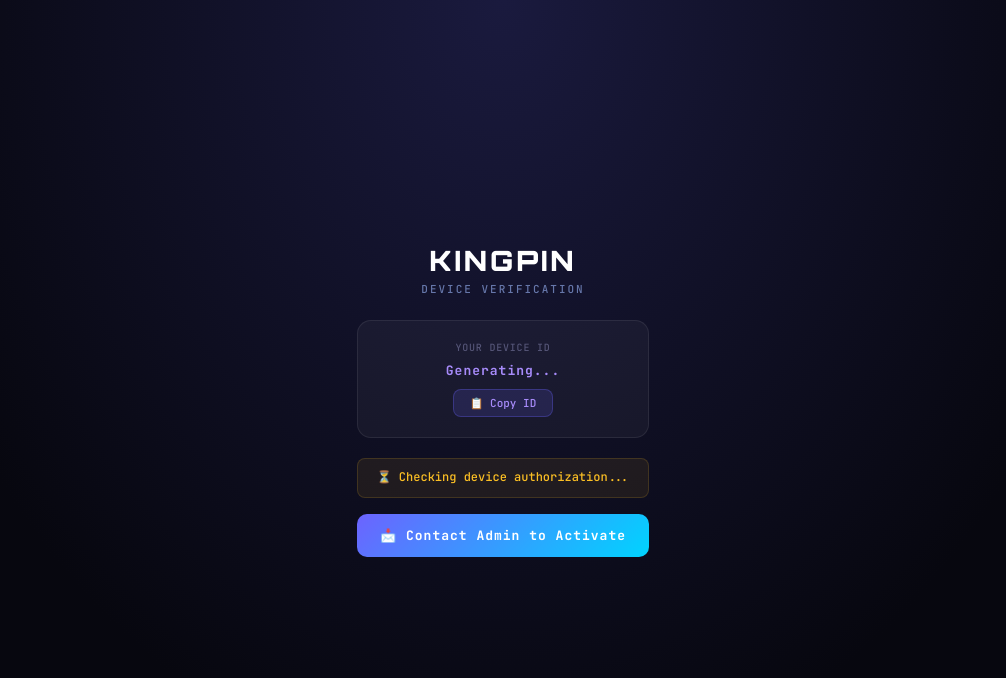
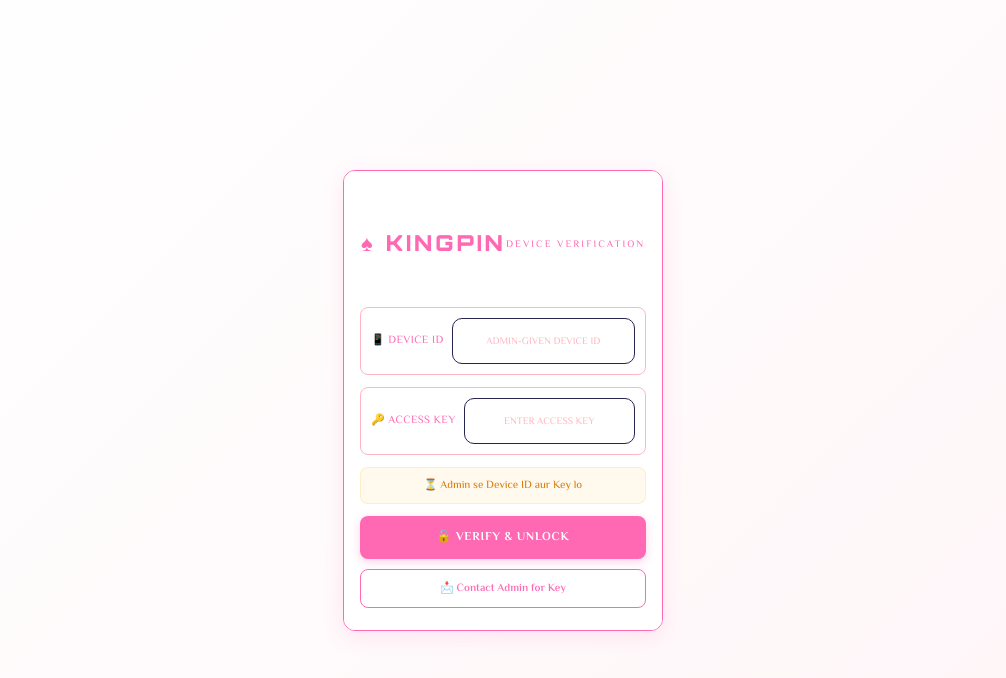
Before and after one commit to Autobet-ui/kingpin, a website: page public/index.html in a window 1280 px wide. Shown: the whole page, without its empty margins (137-1143 px from the left). Drawn offline with Linux system fonts and the light colour scheme; no server answers.

Commit message:
Fix: new Firebase gate — Device ID + Access Key

```diff
--- a/public/index.html
+++ b/public/index.html
@@ -117,23 +117,44 @@
 </head>
 <body>
 
-<!-- ═══ FIREBASE DEVICE GATE ═══ -->
-<div id="fbDeviceGate" style="
-  position:fixed;inset:0;z-index:99999;
-  background:radial-gradient(ellipse at 50% 0%, #1A1A3E 0%, #07070F 70%);
-  display:flex;flex-direction:column;align-items:center;justify-content:center;
-  font-family:'JetBrains Mono',monospace;
-  transition:opacity 0.5s ease, transform 0.5s ease;
-">
-  <div style="text-align:center;padding:30px 24px;max-width:340px;width:100%">
-    <div style="font-size:28px;font-weight:900;letter-spacing:3px;color:#fff;margin-bottom:4px;font-family:'Orbitron',sans-serif">KINGPIN</div>
-    <div style="font-size:11px;color:#6677aa;letter-spacing:2px;margin-bottom:24px">DEVICE VERIFICATION</div>
+<!-- ═══ GATE LOADER ═══ -->
+<div id="kpGateLoader" style="position:fixed;inset:0;z-index:100000;background:rgba(255,255,255,.95);display:none;flex-direction:column;justify-content:center;align-items:center;font-family:'El Messiri',sans-serif;">
+  <div class="kpgl-ring"><div class="kpgl-c"></div><div class="kpgl-c"></div><div class="kpgl-c"></div></div>
+  <div class="kpgl-txt">Loading...</div>
+</div>
+
+<!-- ═══ MAINTENANCE ═══ -->
+<div id="kpMaintWrap">
+  <div class="kpg-card" style="text-align:center;">
+    <div style="font-size:16px;color:#ff69b4;margin-bottom:12px;font-weight:700;">🔧 SERVER MAINTENANCE</div>
+    <div style="font-size:12px;color:#666;">Please try again later.</div>
+  </div>
+</div>
+
+<!-- ═══ DEVICE GATE ═══ -->
+<div id="kpGateWrap">
+  <div class="kpg-card">
+    <div class="kpg-logo-wrap">
+      <div style="font-size:22px;font-weight:900;color:#ff69b4;letter-spacing:3px;font-family:'Orbitron',sans-serif;">♠ KINGPIN</div>
+      <div style="font-size:10px;color:#ff69b4;letter-spacing:2px;margin-top:4px;">DEVICE VERIFICATION</div>
+    </div>
+    <div class="kpg-input-wrap">
+      <span class="kpg-key-label">📱 Device ID</span>
+      <input id="kpDeviceInput" type="text" class="kpg-key-input" placeholder="ADMIN-GIVEN DEVICE ID" autocomplete="off" autocapitalize="characters" spellcheck="false"/>
+    </div>
+    <div class="kpg-input-wrap">
+      <span class="kpg-key-label">🔑 Access Key</span>
+      <input id="kpKeyInput" type="text" class="kpg-key-input" placeholder="ENTER ACCESS KEY" autocomplete="off" autocapitalize="characters" spellcheck="false"/>
+    </div>
+    <div class="kpg-status" id="kpGateMsg">⏳ Admin se Device ID aur Key lo</div>
+    <button class="kpg-btn" id="kpVerifyBtn" onclick="kpVerifyKey()">🔓 Verify & Unlock</button>
+    <button class="kpg-btn2" onclick="window.open('https://t.me/KINGPIN3BOT','_blank')">📩 Contact Admin for Key</button>
+  </div>
+</div>
 
     <div style="background:rgba(255,255,255,0.04);border:1px solid rgba(255,255,255,0.08);border-radius:14px;padding:20px;margin-bottom:20px">
       <div style="font-size:10px;color:#555577;text-transform:uppercase;letter-spacing:.08em;margin-bottom:8px">Your Device ID</div>
-      <div id="fbDeviceIdDisplay" style="font-size:13px;color:#a78bfa;font-weight:700;letter-spacing:1px;word-break:break-all;margin-bottom:10px">Generating...</div>
-      <button onclick="copyDeviceId()" style="background:rgba(108,99,255,0.15);border:1px solid rgba(108,99,255,0.3);color:#a78bfa;padding:6px 16px;border-radius:8px;font-size:11px;cursor:pointer;font-family:inherit">📋 Copy ID</button>
-    </div>
+</div>
 
     <div id="fbGateStatus" style="min-height:40px;font-size:12px;color:#fbbf24;text-align:center;margin-bottom:16px;padding:10px;background:rgba(251,191,36,0.08);border-radius:8px;border:1px solid rgba(251,191,36,0.15)">
       ⏳ Checking device authorization...
@@ -1690,24 +1711,7 @@
 <!-- ═══ FIREBASE ADMIN HELPERS ═══ -->
 <script>
   // Copy device ID to clipboard
-  function copyDeviceId() {
-    var id = window.KP_DEVICE_ID || localStorage.getItem('KP_device_id') || 'Unknown';
-    if (navigator.clipboard) {
-      navigator.clipboard.writeText(id).then(function() {
-        alert('Device ID Copied!\n\nID: ' + id);
-      }).catch(function() {
-        prompt('Your Device ID:', id);
-      });
-    } else {
-      prompt('Your Device ID:', id);
-    }
-  }
-
-  // Open the real GOKU MODS Admin Panel (same Firebase project/database)
-  function openAdminPanel() {
-    window.open('/admin.html', '_blank');
-  }
-</script>
+  </script>
 
 </body>
 </html>
```
